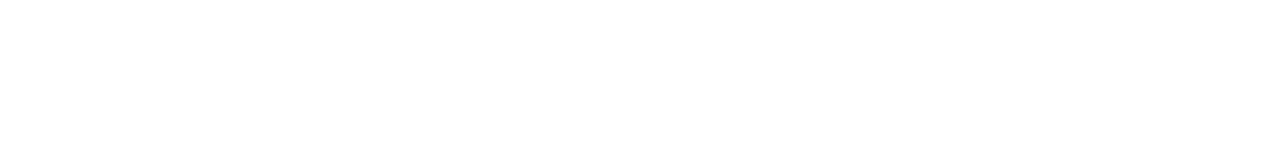
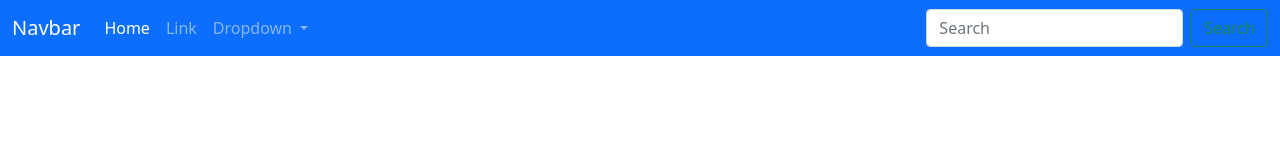
Before and after one commit to MajdaEB/coding_school_17_bootstrap, a website: page index.html in a window 1280 px wide. Drawn offline with nearby package versions, Linux system fonts and the light colour scheme.

Commit message:
création navbar

```diff
--- a/index.html
+++ b/index.html
@@ -7,6 +7,40 @@
     <title>Document</title>
 </head>
 <body>
+    <nav class="navbar navbar-expand-lg navbar-light bg-primary">
+        <div class="container-fluid">
+          <a class="navbar-brand text-white" href="#">Navbar</a>
+          <button class="navbar-toggler" type="button" data-bs-toggle="collapse" data-bs-target="#navbarSupportedContent" aria-controls="navbarSupportedContent" aria-expanded="false" aria-label="Toggle navigation">
+            <span class="navbar-toggler-icon"></span>
+          </button>
+          <div class="collapse navbar-collapse" id="navbarSupportedContent">
+            <ul class="navbar-nav me-auto mb-2 mb-lg-0">
+              <li class="nav-item">
+                <a class="nav-link active text-white" aria-current="page" href="#">Home</a>
+              </li>
+              <li class="nav-item">
+                <a class="nav-link text-white-50" href="#">Link</a>
+              </li>
+              <li class="nav-item dropdown">
+                <a class="nav-link dropdown-toggle text-white-50" href="#" id="navbarDropdown" role="button" data-bs-toggle="dropdown" aria-expanded="false">
+                  Dropdown
+                </a>
+                <ul class="dropdown-menu" aria-labelledby="navbarDropdown">
+                  <li><a class="dropdown-item" href="#">Action</a></li>
+                  <li><a class="dropdown-item" href="#">Another action</a></li>
+                  <li><hr class="dropdown-divider"></li>
+                  <li><a class="dropdown-item" href="#">Something else here</a></li>
+                </ul>
+              </li>
+            </ul>
+            <form class="d-flex">
+              <input class="form-control me-2" type="search" placeholder="Search" aria-label="Search">
+              <button class="btn btn-outline-success" type="submit">Search</button>
+            </form>
+          </div>
+        </div>
+      </nav>
+
 
 </body>
 </html>
```
